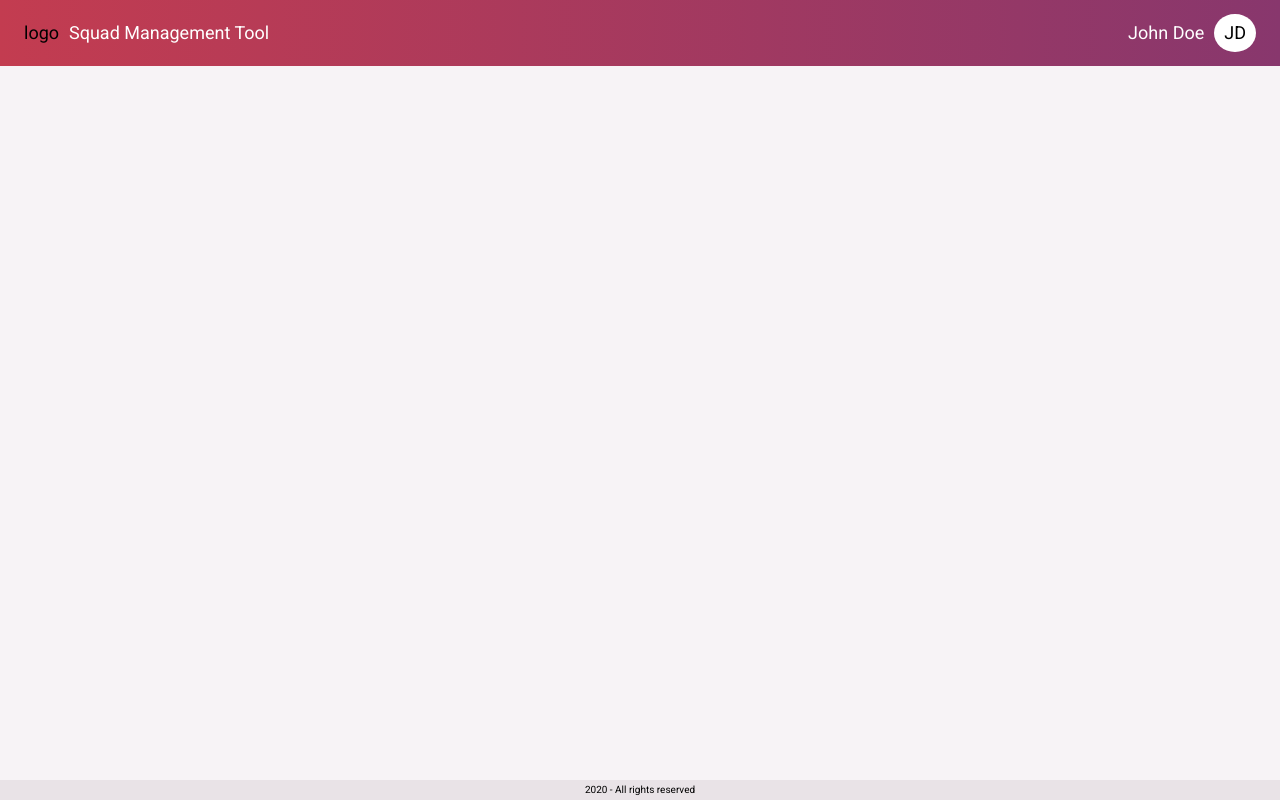
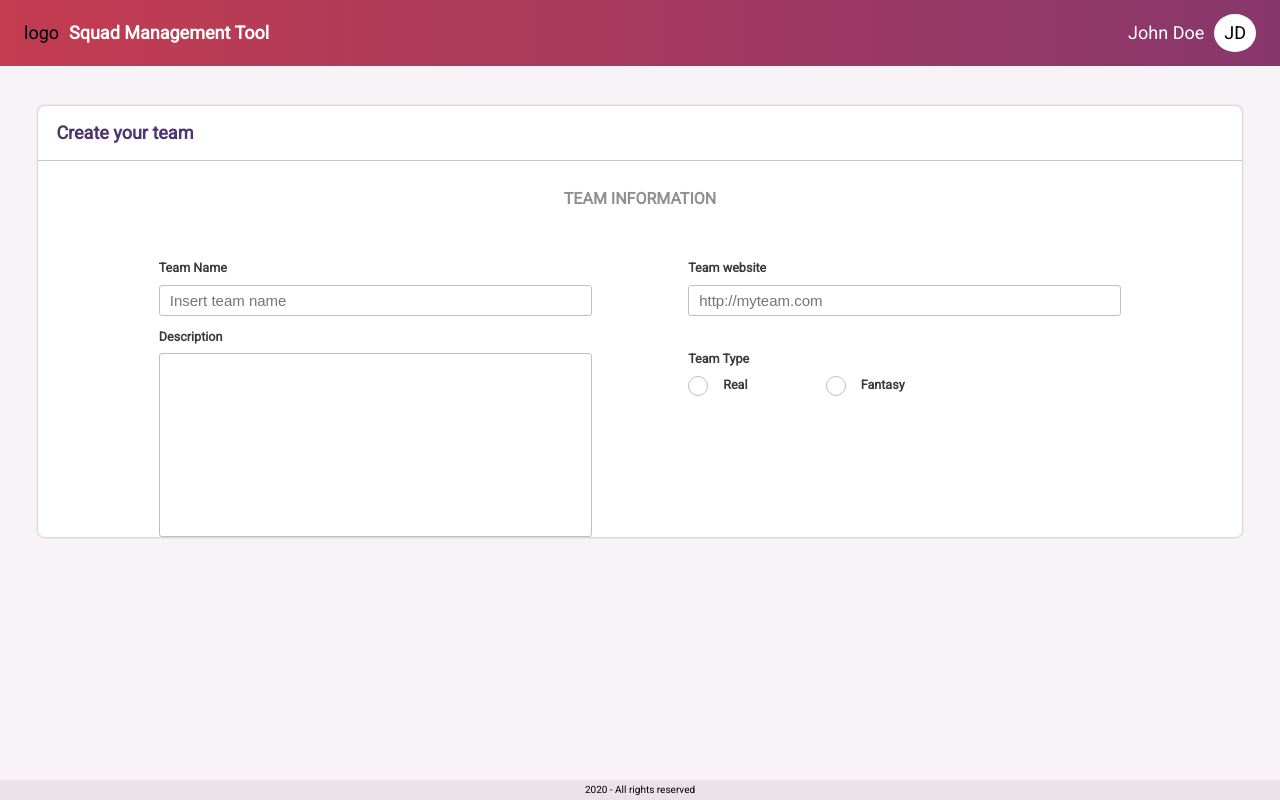
Before and after one commit to Barrosg99/venturus-challenge, a React (Create React App) app: page /create-team in a window 1280 px wide. Built offline with nearby package versions, Linux system fonts and the light colour scheme.

Commit message:
feat: begin create-team page

```diff
--- a/package.json
+++ b/package.json
@@ -12,6 +12,7 @@
     "react-icons": "^4.2.0",
     "react-router-dom": "^5.2.0",
     "react-scripts": "4.0.3",
+    "react-tagsinput": "^3.19.0",
     "react-tooltip": "^4.2.17",
     "styled-components": "^5.2.1",
     "styled-reset": "^4.3.4",
--- a/src/components/Container.jsx
+++ b/src/components/Container.jsx
@@ -1,17 +1,19 @@
 import React from 'react';
 import styled from 'styled-components';
 import { GoPlus } from 'react-icons/go';
+import { Link } from 'react-router-dom';
 
 export default function Container({
-  title, children, icon = false, width,
+  title, children, icon = false, width, margin,
 }) {
   return (
     <StyledContainer
       width={width || 'initial'}
+      margin={margin}
     >
       <div>
         <h1>{title}</h1>
-        {icon && (<GoPlus />)}
+        {icon && (<Link to="/create-team"><GoPlus /></Link>)}
       </div>
       {children}
     </StyledContainer>
@@ -23,6 +25,7 @@ const StyledContainer = styled.section`
   width:${(props) => props.width};
   border-radius: 7px;
   box-shadow: 0px 0px 2px 1px #00000026;
+  margin:${(props) => props.margin};
 
 
   & > div:first-child {
@@ -39,10 +42,12 @@ const StyledContainer = styled.section`
       padding: 6.9px;
       font-size: 34px;
     }
+
+    h1 {
+      color: #4e336e;
+      font-weight:bold
+    }
   }
 
-  h1 {
-    color: #4e336e;
-    font-weight:bold
-  }
+
 `;
--- a/src/components/Header.jsx
+++ b/src/components/Header.jsx
@@ -37,6 +37,7 @@ const StyledHeader = styled.header`
 
   h1 {
     font-size: 18px;
+    font-weight: bold;
   }
 
   span {
--- /dev/null
+++ b/src/pages/CreateTeam/index.jsx
@@ -0,0 +1,156 @@
+import React from 'react';
+import styled from 'styled-components';
+import { Container } from '../../components';
+
+export default function CreateTeam() {
+  return (
+    <Container
+      title="Create your team"
+      margin="106px auto 19.6px"
+      width="94%"
+    >
+      <StyledForm>
+        <h1>TEAM INFORMATION </h1>
+        <div>
+          <label htmlFor="name">
+            Team Name
+            <input type="text" id="name" placeholder="Insert team name" />
+          </label>
+          <label htmlFor="website">
+            Team website
+            <input type="text" id="website" placeholder="http://myteam.com" />
+          </label>
+        </div>
+        <label htmlFor="description">
+          Description
+          <div>
+            <textarea id="description" cols="30" rows="10" />
+            <label htmlFor="types">
+              Team Type
+              <div id="types">
+                <label htmlFor="real">
+                  Real
+                  <input type="radio" name="type" id="real" />
+                  <span className="radio" />
+                </label>
+                <label htmlFor="fantasy">
+                  Fantasy
+                  <input type="radio" name="type" id="fantasy" />
+                  <span className="radio" />
+                </label>
+              </div>
+            </label>
+          </div>
+        </label>
+      </StyledForm>
+    </Container>
+  );
+}
+
+const StyledForm = styled.form`
+  margin: 30px auto 0;
+  display:flex;
+  flex-direction: column;
+  justify-content: center;
+  align-items: center;
+  width:80%;
+
+  h1 {
+    text-align: center;
+    color: #909090;
+    font-size: 16px;
+    font-weight: bold;
+  }
+
+  & > div:first-of-type {
+    display: flex;
+    justify-content: space-between;
+    margin-top: 55px;
+    width:100%;
+  }
+
+  input {
+    display: block;
+    width: 100%;
+    margin-top: 10px;
+    font-size: 15px;
+    border: 1px solid silver;
+    border-radius: 3px;
+    padding: 6px 10px;
+  }
+
+  input[type="radio"] {
+    position: absolute;
+    opacity: 0;
+    cursor: pointer;
+    height: 0;
+    width: 0;
+  }
+
+  input[type="radio"]:checked ~ .radio:after {
+    content: "";
+    position: absolute;
+    top: 2px;
+    left: 2px;
+    display: block;
+    height: 14px;
+    width: 14px;
+    border-radius: 50%;
+    background-image: linear-gradient(to bottom,#aa4179,#87408a);
+  }
+
+  .radio {
+  position: absolute;
+    top: 0;
+    left: 0;
+    height: 20px;
+    width: 20px;
+    border: 1px solid silver;
+    border-radius: 50%;
+}
+
+
+  textarea {
+    width: 45%;
+    font-size: 15px;
+    border: 1px solid silver;
+    border-radius: 3px;
+    resize: none;
+    padding: 6px 10px;
+  }
+
+  label {
+    width: 45%;
+    font-size: 0.7rem;
+    font-weight: bold;
+    color: #181818d9;
+  }
+
+  & > label >  div {
+      margin-top: 10px;
+      display: flex;
+      justify-content: space-between;
+    }
+
+  & > label {
+    width: 100%;
+    margin-top:15px;
+
+    label > div > label {
+      display: flex;
+      flex-direction: row-reverse;
+      width: initial;
+      position: relative;
+      padding-left: 35px;
+      height:20px;
+      align-items: center;
+    }
+  }
+
+  #types {
+    display: flex;
+    width: 50%;
+    justify-content: space-between;
+    margin-top: 10px;
+  }
+`;
--- a/src/pages/index.js
+++ b/src/pages/index.js
@@ -1,6 +1,8 @@
 /* eslint-disable import/prefer-default-export */
 import Home from './Home';
+import CreateTeam from './CreateTeam';
 
 export {
   Home,
+  CreateTeam,
 };
--- a/src/routes/index.jsx
+++ b/src/routes/index.jsx
@@ -8,6 +8,7 @@ import { Footer, Header } from '../components';
 
 import {
   Home,
+  CreateTeam,
 } from '../pages';
 
 function Routes() {
@@ -17,6 +18,7 @@ function Routes() {
       <Footer />
       <Switch>
         <Route path="/" exact component={Home} />
+        <Route path="/create-team" component={CreateTeam} />
       </Switch>
     </>
   );
--- a/src/utils/globalstyle.js
+++ b/src/utils/globalstyle.js
@@ -23,6 +23,15 @@ const GlobalStyle = createGlobalStyle`
   button:focus {
     outline: 0;
   }
+
+  input:active, input:focus {
+    outline: none;
+  }
+
+  textarea:active, textarea:focus {
+    outline: none;
+  }
+
   svg {
     cursor: pointer;
     color: inherit;
```
Also changed, not shown: 1 other file (tests, documents, lock files or other folders).
